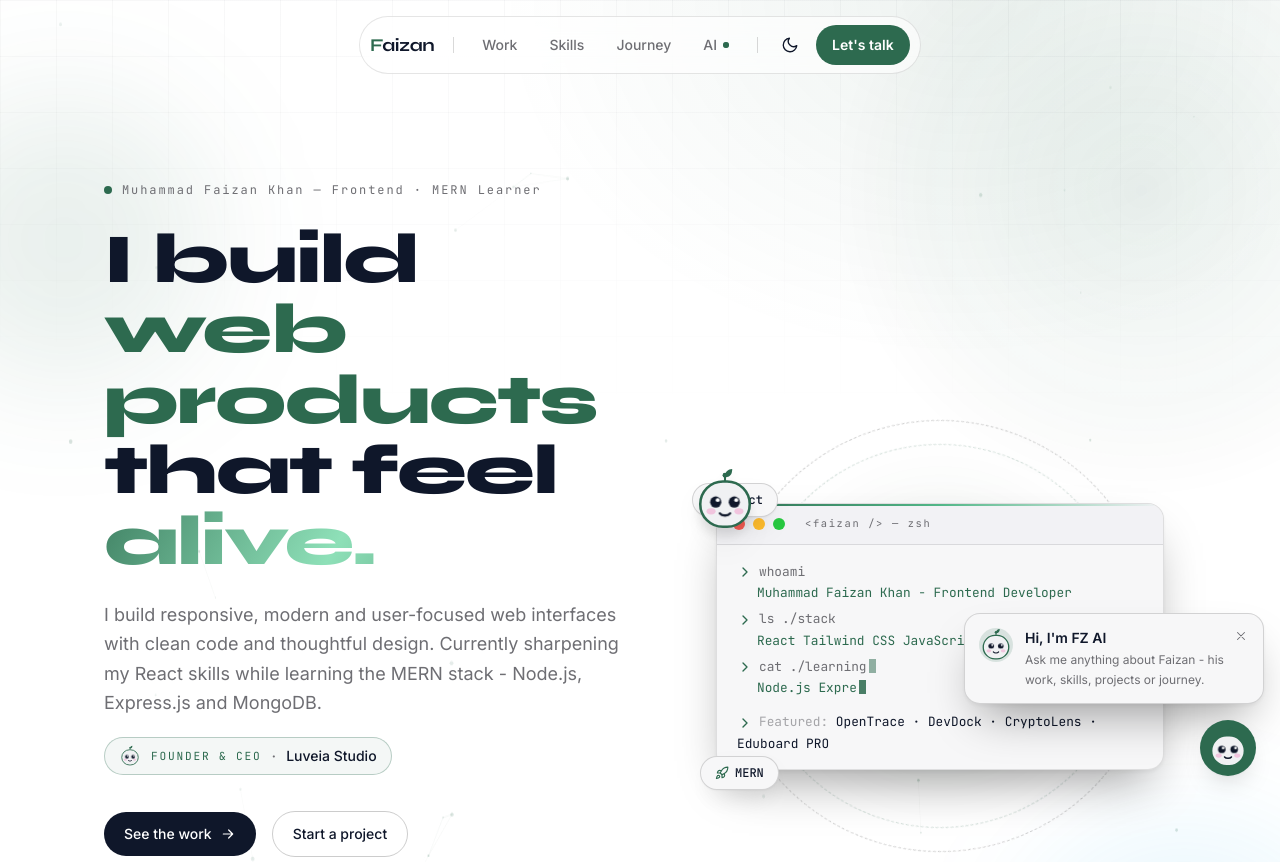
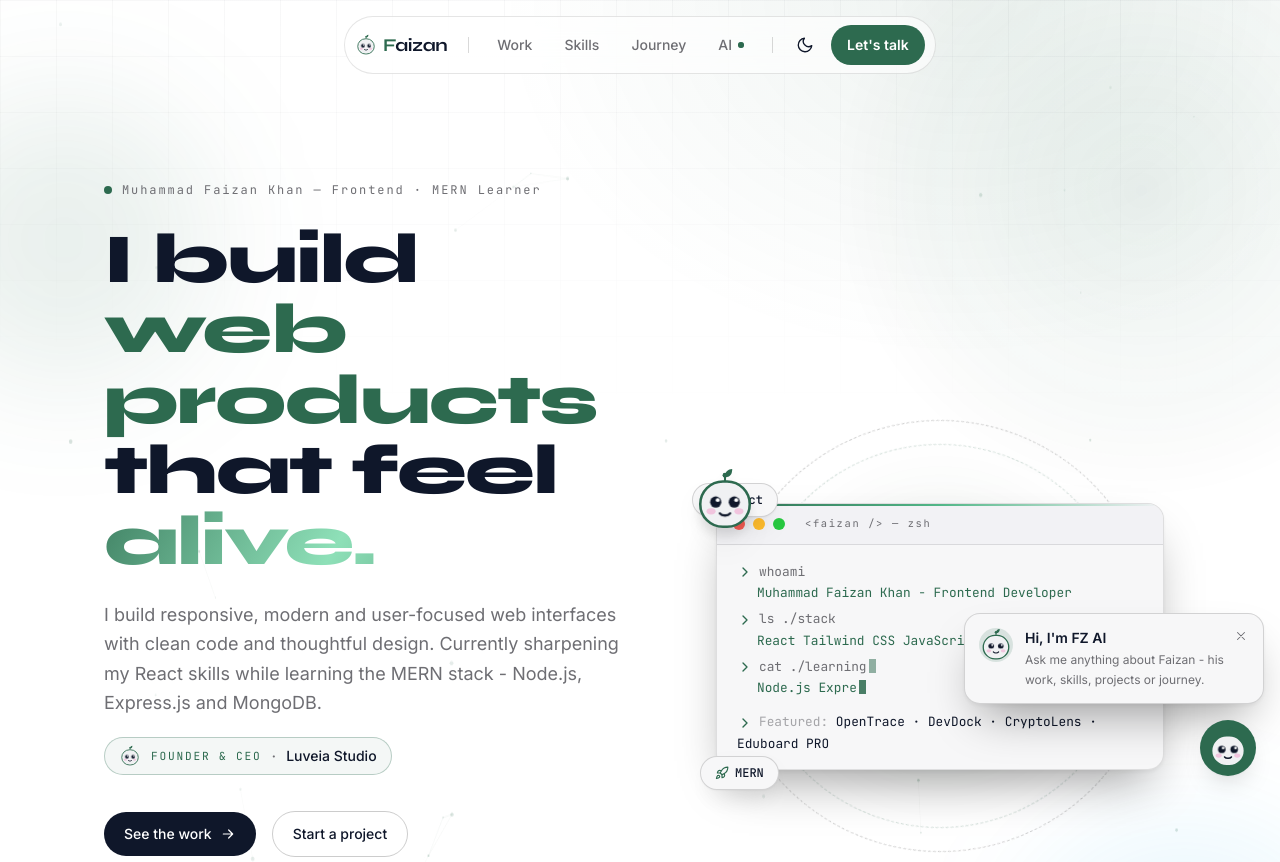
Before and after one commit to Faizan-khan144/faizan-portfolio, a React (Vite) app: page / in a window 1280 px wide. Shown: the top 862 px of the page. Built offline with nearby package versions, Linux system fonts and the light colour scheme.

Commit message:
feat(nav): show the mascot in the navbar logo

```diff
--- a/src/components/Navbar.jsx
+++ b/src/components/Navbar.jsx
@@ -11,6 +11,7 @@ import { IconMenu, IconClose, IconArrow } from './Icons'
 import Brand from './Brand'
 import ThemeToggle from './ThemeToggle'
 import Magnetic from './Magnetic'
+import Mascot from './Mascot'
 
 const links = [
   { to: '/projects', label: 'Work' },
@@ -78,7 +79,8 @@ export default function Navbar() {
           ></motion.div>
 
           <div className="flex items-center gap-1 px-2 py-2 sm:gap-2 sm:px-2.5">
-            <Link to="/" className="group relative flex items-center gap-1 rounded-full" aria-label="Faizan Khan - home">
+            <Link to="/" className="group relative flex items-center gap-1.5 rounded-full" aria-label="Faizan Khan - home">
+              <Mascot size={22} className="h-[22px] w-[22px] shrink-0" />
               <span className="font-display text-lg font-bold tracking-tight text-ink transition-colors duration-300 group-hover:text-accent">
                 <span className="text-accent">F</span>aizan
               </span>
```
